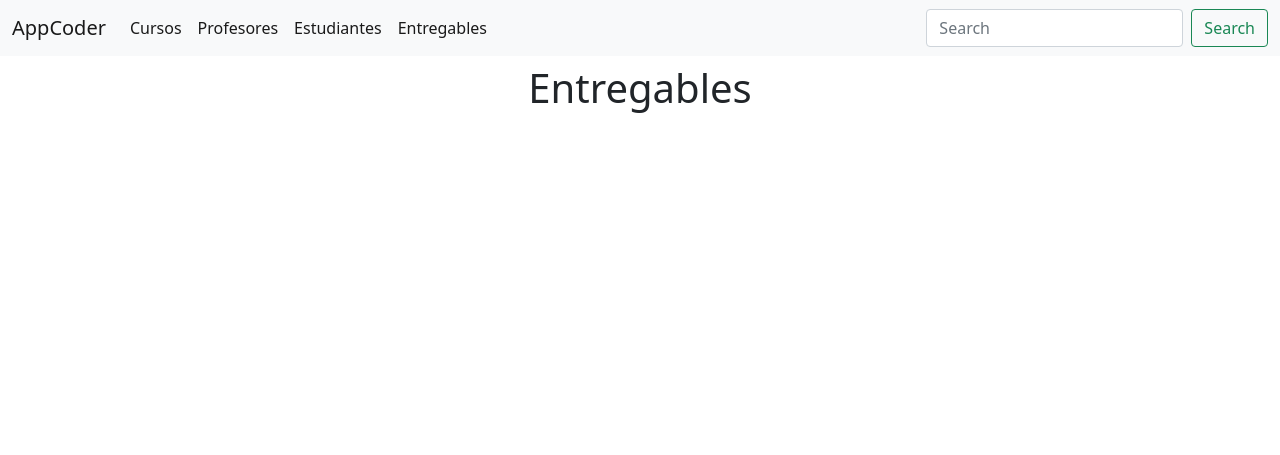
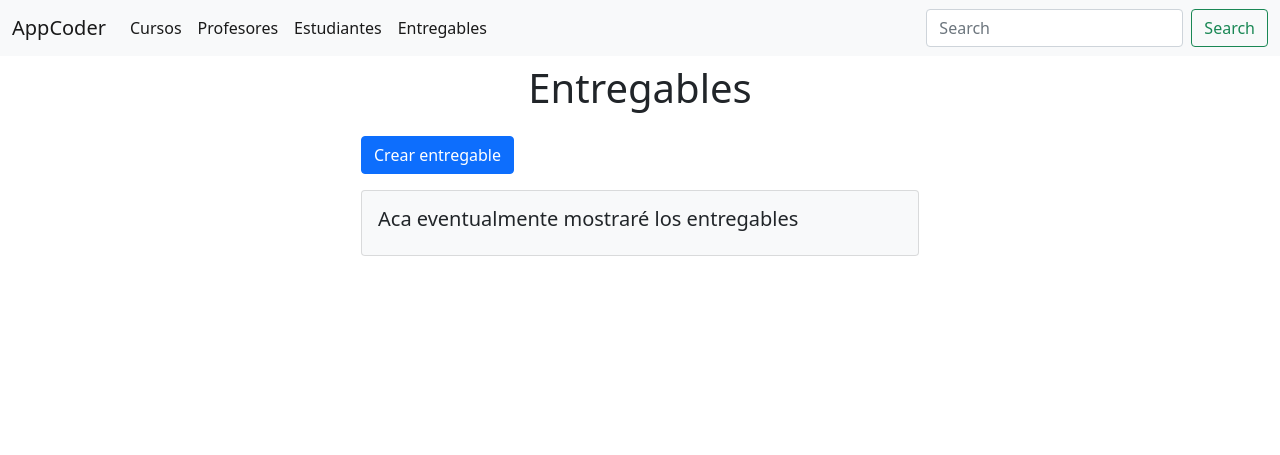
Before and after one commit to MatiasCrav/ProyectoCoder27620, a Django app: page /AppCoder/entregables/ in a window 1280 px wide. Shown: the top 455 px of the page. Run offline with Django 4.2, Linux system fonts and the light colour scheme; data that the repository does not hold is empty; some libraries are stand-ins or nearby versions.

Commit message:
clase 22

```diff
--- a/AppCoder/models.py
+++ b/AppCoder/models.py
@@ -42,10 +42,10 @@ class Curso(models.Model):
 class Entregable(models.Model):
     nombre = models.CharField(max_length=200)
     fecha = models.DateField()
-    entrgado = models.BooleanField()
+    entregado = models.BooleanField()
 
     def __str__(self):
-        if self.entrgado:
+        if self.entregado:
             return f"{self.nombre} ✔"
         else:
             return f"{self.nombre} ✘"
--- a/AppCoder/templates/AppCoder/entregables.html
+++ b/AppCoder/templates/AppCoder/entregables.html
@@ -1,4 +1,39 @@
 {% extends 'AppCoder/layout.html' %}
+{% load static %}
+
 {% block contenido %}
-    <h1 class="text-center">Entregables</h1>
+    <h1 class="text-center">
+        Entregables
+    </h1>
+
+    <div class="my-4 col-md-7 col-lg-6 mx-auto">
+        <a href="{% url 'CrearEntregable' %}" class="btn btn-primary">Crear entregable</a>
+        <div class="mt-3 card bg-light p-3">
+
+            {% if not entregable_list %}
+                <h5>Aca eventualmente mostraré los entregables</h5>
+            {% endif %}
+
+            {% for entregable in entregable_list %}
+                <div class="d-flex justify-content-between my-2 align-items-center">
+                    <h5 class="m-0">
+                        <a href="{% url 'VerEntregable' entregable.id %}">
+                        {{ entregable }}
+                        </a>
+                    </h5>
+                    <div>
+                        <a href="{% url 'EditarEntregable' entregable.id %}"
+                        class="btn btn-warning">
+                            Editar
+                        </a>
+                        <a href="{% url 'EliminarEntregable' entregable.id %}"
+                        class="btn btn-danger">
+                            Borrar
+                        </a>
+                    </div>
+                </div>
+            {% endfor %}
+
+        </div>
+    </div>
 {% endblock contenido %}
--- a/AppCoder/urls.py
+++ b/AppCoder/urls.py
@@ -5,13 +5,20 @@ from AppCoder import views
 
 urlpatterns = [
     path("", views.inicio, name="Inicio"),
-    path("crear_juan/", views.crear_estudiante),
     path("cursos/", views.cursos, name="Cursos"),
-    path("entregables/", views.entregables, name="Entregables"),
+    path("entregables/", views.ListarEntregables.as_view(), name="Entregables"),
     path("estudiantes/", views.estudiantes, name="Estudiantes"),
     path("profesores/", views.profesores, name="Profesores"),
     path("plantilla/", views.plantilla),
-    path("cursos/nuevo/", views.crear_curso, name="CrearCurso"),
+    path("ver_curso/<id>", views.ver_curso, name="VerCurso"),
+    path("crear_curso/", views.crear_curso, name="CrearCurso"),
     path("cursos/buscar/", views.buscar_curso, name="BuscarCurso"),
-    path("cursos/resultado_buscar/", views.resultado_busqueda_curso, name="ResultBuscarCurso")
+    path("cursos/resultado_buscar/", views.resultado_busqueda_curso, name="ResultBuscarCurso"),
+
+    path("eliminar_curso/<id>", views.eliminar_curso, name="EliminarCurso"),
+    path("editar_curso/<id>", views.editar_curso, name="EditarCurso"),
+    path("ver_entregable/<pk>", views.VerEntregable.as_view(), name="VerEntregable"),
+    path("editar_entregable/<pk>", views.EditarEntregable.as_view(), name="EditarEntregable"),
+    path("crear_entregable/", views.CrearEntregable.as_view(), name="CrearEntregable"),
+    path("eliminar_entregable/<pk>", views.EliminarEntregable.as_view(), name="EliminarEntregable"),
 ]
--- a/AppCoder/views.py
+++ b/AppCoder/views.py
@@ -1,8 +1,11 @@
 from django.shortcuts import render, redirect
 
-from AppCoder.models import Curso, Estudiante
+from AppCoder.models import Curso, Estudiante, Entregable
 from django.http import HttpResponse
 from .forms import FormCurso
+from django.views.generic import ListView
+from django.views.generic.detail import DetailView
+from django.views.generic.edit import CreateView, UpdateView, DeleteView
 
 
 def inicio(request):
@@ -19,7 +22,8 @@ def crear_estudiante(request):
 
 
 def cursos(request):
-    return render(request, "AppCoder/cursos.html")
+    cursos = Curso.objects.all()
+    return render(request, "AppCoder/cursos.html", {"cursos": cursos})
 
 
 def entregables(request):
@@ -72,3 +76,70 @@ def resultado_busqueda_curso(request):
         )
 
     return redirect("BuscarCurso")
+
+
+def eliminar_curso(request, id):
+    # Uso Modelo.objects.get(campo=valor) para obtener una instancia de la BD
+    curso = Curso.objects.get(id=id)
+    curso.delete()
+    # Vuelvo a la lista
+    return redirect("Cursos")
+
+
+def editar_curso(request, id):
+    curso = Curso.objects.get(id=id)
+
+    if request.method == "POST":
+        mi_form = FormCurso(request.POST)
+        if mi_form.is_valid():
+            info = mi_form.cleaned_data
+
+            curso.nombre = info["nombre"]
+            curso.comision = info["comision"]
+
+            curso.save()
+            return redirect("Cursos")
+        else:
+            # Hubo algún error
+            ...
+
+    print(curso.nombre)
+    mi_form = FormCurso(initial={"nombre": curso.nombre, "comision": curso.comision})
+    return render(request, "AppCoder/formCurso.html", {"form": mi_form})
+
+
+def ver_curso(request, id):
+    curso = Curso.objects.get(id=id)
+    return render(request, "AppCoder/ver_curso.html", {"curso": curso})
+
+
+# Uso CBV para entregables
+class ListarEntregables(ListView):
+    model = Entregable
+    template_name = "AppCoder/entregables.html"
+
+
+class VerEntregable(DetailView):
+    model = Entregable
+    template_name = "AppCoder/ver_entregable.html"
+
+
+class EditarEntregable(UpdateView):
+    model = Entregable
+    success_url = "/AppCoder/entregables/"
+    fields = ["nombre", "fecha", "entregado"]
+    # También le podemos decir un template en específico
+    template_name = "AppCoder/formEntregable.html"
+
+
+class CrearEntregable(CreateView):
+    model = Entregable
+    success_url = "/AppCoder/entregables/"
+    fields = ["nombre", "fecha", "entregado"]
+    # También le podemos decir un template en específico
+    template_name = "AppCoder/formEntregable.html"
+
+
+class EliminarEntregable(DeleteView):
+    model = Entregable
+    success_url = "/AppCoder/entregables/"
```
Also changed, not shown: AppCoder/templates/AppCoder/cursos.html (+35 -8 lines), AppCoder/templates/AppCoder/entregable_confirm_delete.html (added, +13 -0 lines), AppCoder/templates/AppCoder/formEntregable.html (added, +17 -0 lines), AppCoder/templates/AppCoder/ver_entregable.html (added, +18 -0 lines), AppCoder/migrations/0003_alter_profesor_options_and_more.py (added).
